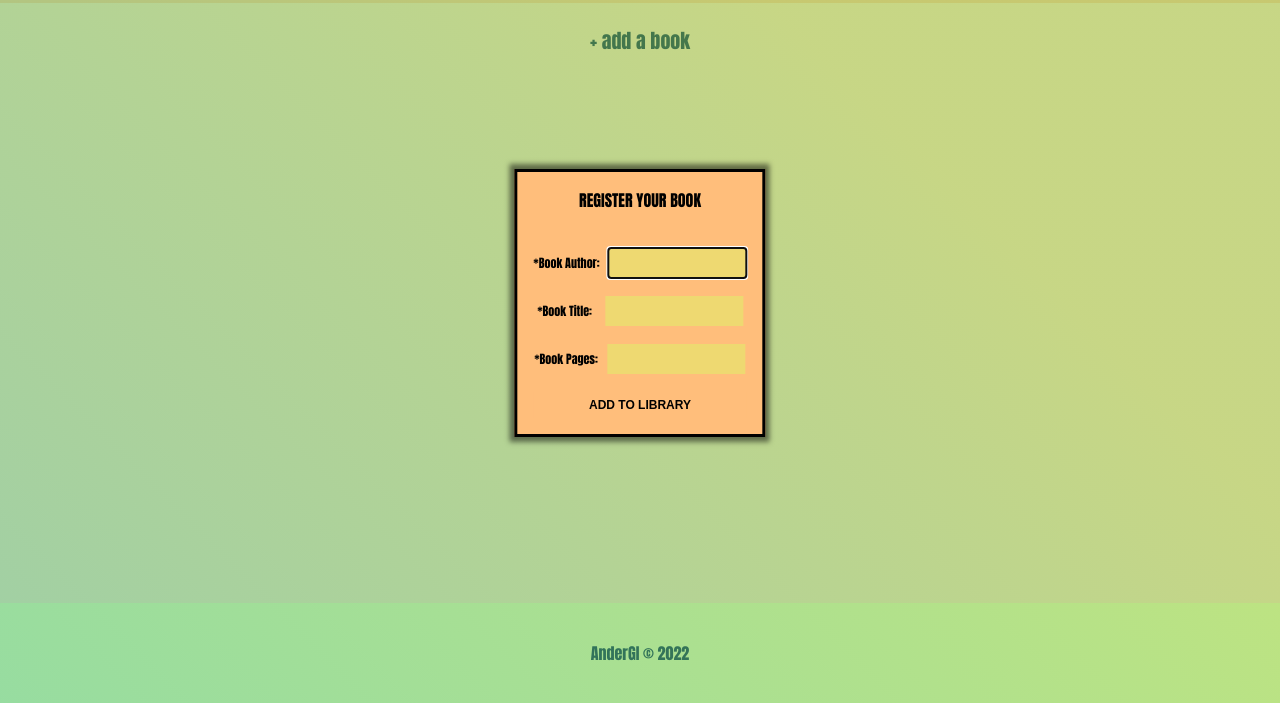
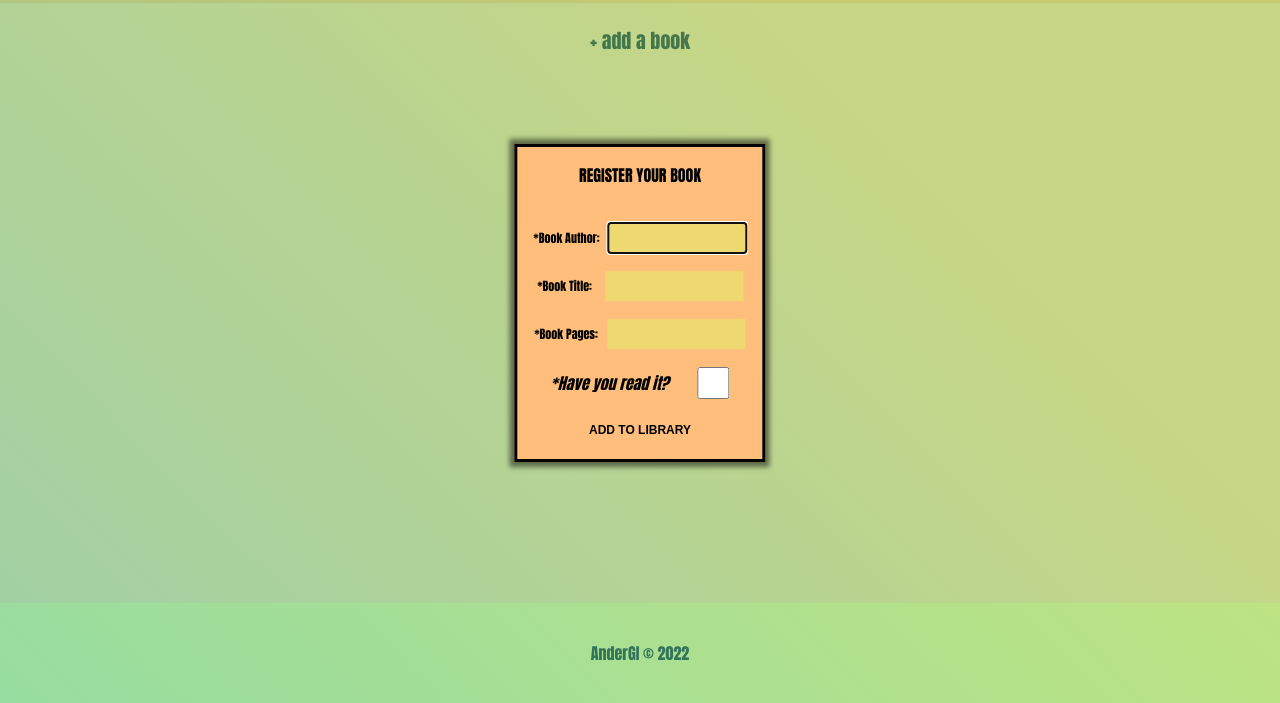
Before and after one commit to AnderGI/Library, a plain HTML site: page index.html in a window 1280 px wide. Both pictures are taken after a click on the button "+ add a book". Shown: the part 97-800 px from the top of the page. Drawn offline with Linux system fonts and the light colour scheme.

Commit message:
read status

```diff
--- a/index.html
+++ b/index.html
@@ -32,8 +32,8 @@
                     <br>
             <section><label for="bookPages" class="label">*Book Pages:<input type="number" name="bookPages" id="bookPages" ></label></section>
                     <br>
-            <!--<section><label for="readCheckbox" class="label">*Have you read it?<input type="checkbox" name="readCheckbox" id="readCheckbox" required></label></section>
-                    <br>-->
+            <section><label for="readCheckbox" class="label">*Have you read it?<input type="checkbox" name="readCheckbox" id="readCheckbox" required></label></section>
+                    <br>
             <button type="submit" id="submitPopUp">Add to Library</button>
          </form>
      </dialog>
```
